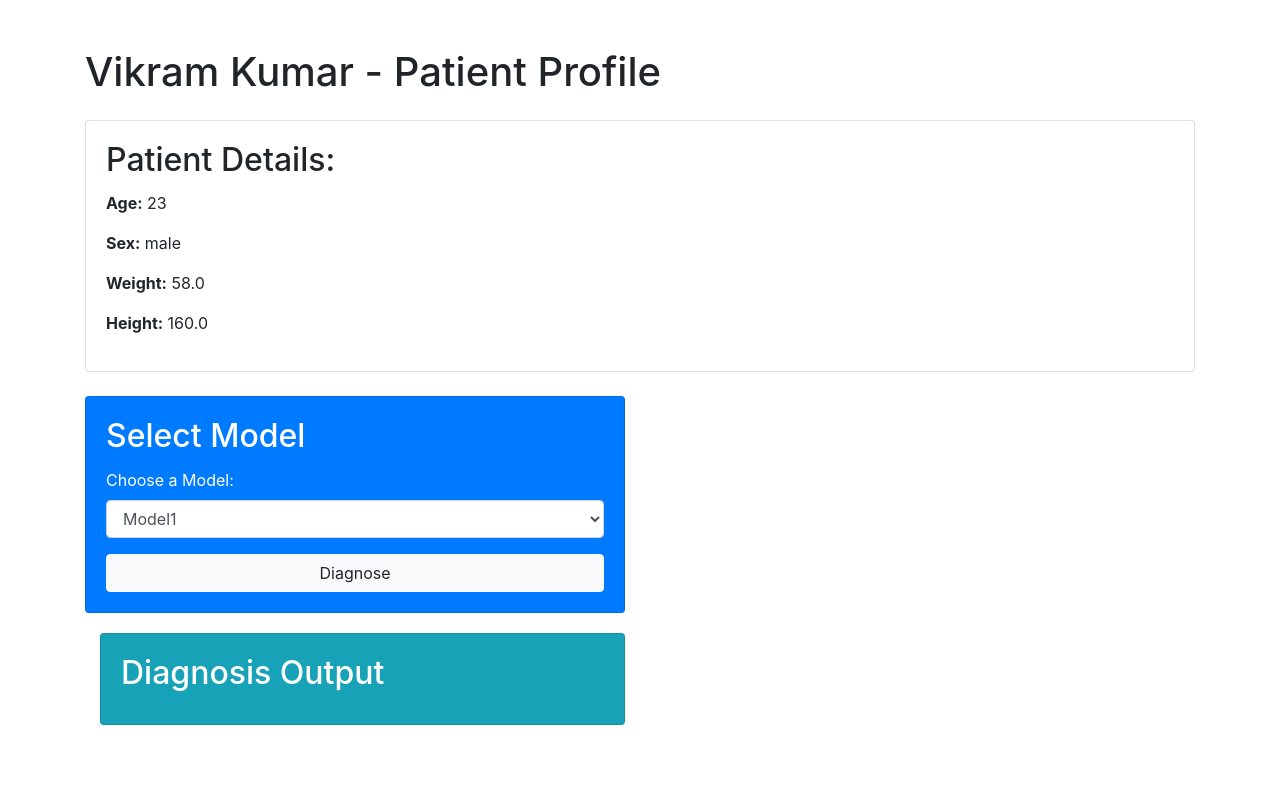
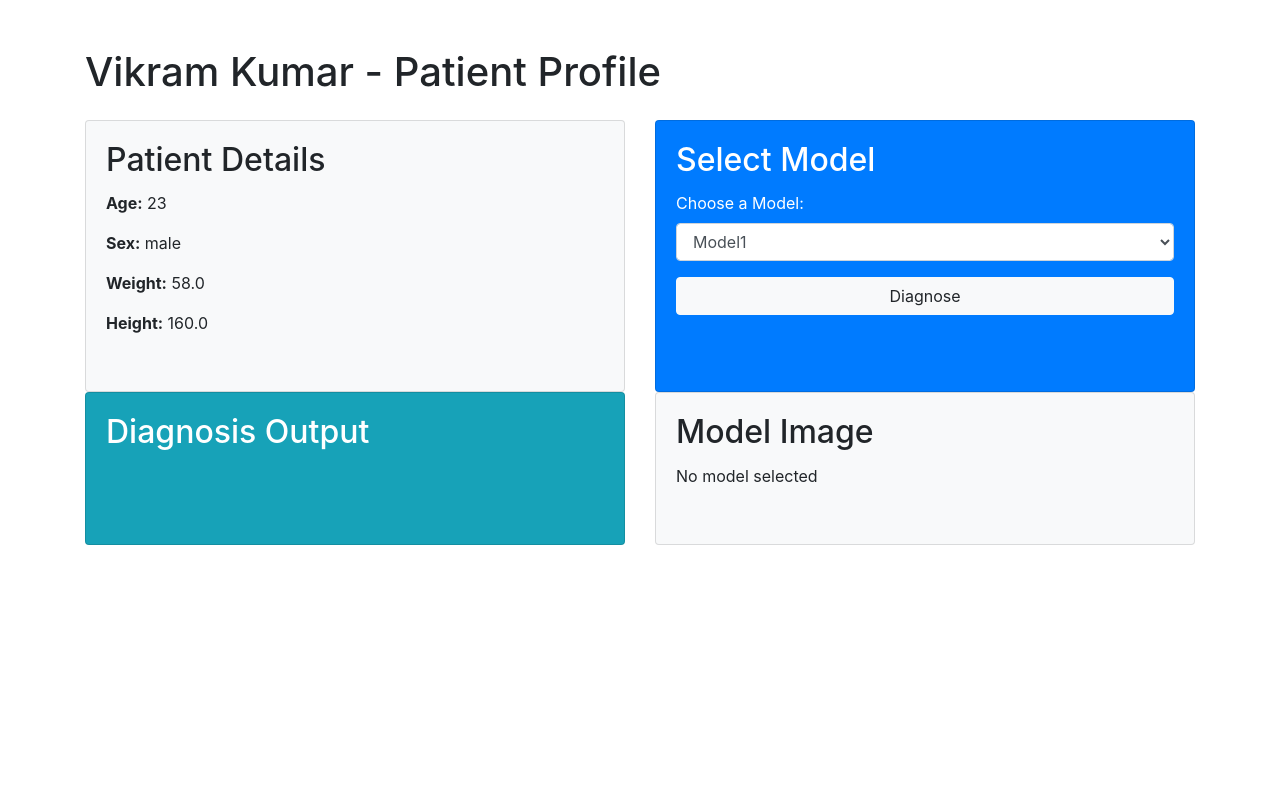
Before and after one commit to mastervikramk/Web_app_for_OSA_Diagnosis_using_Deep_Learning, a Django app: page /patient/1/new/ in a window 1280 px wide. Shown: the part 56-841 px from the top of the page. Run offline with Django 5.2, Linux system fonts and the light colour scheme; data comes from the database, SQL or seed files in the repository; some libraries are stand-ins or nearby versions.

Commit message:
model image added

```diff
--- a/osa_app/dashboard/views.py
+++ b/osa_app/dashboard/views.py
@@ -67,6 +67,7 @@ def new_patient_profile(request, patient_id):
 # MODEL_FILE_PATH = 'my_model.h5'
 # model = load_model(MODEL_FILE_PATH)
 import os
+from PIL import Image
 
 MODEL_DIRECTORY = 'models'
 def load_model_from_file(model_name):
@@ -75,7 +76,6 @@ def load_model_from_file(model_name):
         return load_model(model_path)
     else:
         raise FileNotFoundError(f"Model file '{model_name}.h5' not found.")
-
 
 
 def butter_bandpass(lowcut, highcut, fs, order=1):
@@ -172,6 +172,6 @@ def new_patient_profile(request, patient_id):
             else:
                 diagnosis_output = 'Normal'
 
-            return render(request, 'dashboard/new_patient_profile.html', {'patient': patient, 'diagnosis_output': diagnosis_output, 'apneac_events': num_ones, 'total_events': 420})
+            return render(request, 'dashboard/new_patient_profile.html', {'patient': patient, 'diagnosis_output': diagnosis_output, 'apneac_events': num_ones, 'total_events': 420, 'model': model_name})
 
-    return render(request, 'dashboard/new_patient_profile.html', {'patient': patient, 'model': model})
+    return render(request, 'dashboard/new_patient_profile.html', {'patient': patient, 'model': model_name})
--- a/osa_app/templates/dashboard/new_patient.html
+++ b/osa_app/templates/dashboard/new_patient.html
@@ -78,6 +78,7 @@
                             <input type="file" class="form-control-file" id="csv_file" name="csv_file" accept=".csv" required>
                         </div>
                         <div class="text-center">
+                            <input type="hidden" name="model" value="{{ selected_model }}">
                             <button type="submit" class="btn btn-primary btn-block">Submit</button>
                         </div>
                     </form>
--- a/osa_app/templates/dashboard/new_patient_profile.html
+++ b/osa_app/templates/dashboard/new_patient_profile.html
@@ -13,7 +13,8 @@
         }
 
         .content-wrapper {
-            min-height: calc(100vh - 50px); /* Subtracting the height of the footer */
+            min-height: calc(100vh - 50px);
+            /* Subtracting the height of the footer */
         }
     </style>
 </head>
@@ -47,21 +48,25 @@
             <div class="col-md-12 content-wrapper">
                 <h1 class="mb-4">{{ patient.first_name }} {{ patient.last_name }} - Patient Profile</h1>
                 <!-- Patient Details Card -->
-                <div class="card mb-4">
-                    <div class="card-body">
-                        <h2 class="card-title">Patient Details:</h2>
-                        <p><strong>Age:</strong> {{ patient.age }}</p>
-                        <p><strong>Sex:</strong> {{ patient.sex }}</p>
-                        <p><strong>Weight:</strong> {{ patient.weight }}</p>
-                        <p><strong>Height:</strong> {{ patient.height }}</p>
-                    </div>
-                </div>
 
                 <!-- Diagnosis and Result Cards -->
                 <div class="row">
+                    <!-- Patient Details Card -->
+                    <div class="col-md-6">
+                        <div class="card bg-light flex-item h-100">
+                            <div class="card-body">
+                                <h2 class="card-title">Patient Details</h2>
+                                <p><strong>Age:</strong> {{ patient.age }}</p>
+                                <p><strong>Sex:</strong> {{ patient.sex }}</p>
+                                <p><strong>Weight:</strong> {{ patient.weight }}</p>
+                                <p><strong>Height:</strong> {{ patient.height }}</p>
+                            </div>
+                        </div>
+                    </div>
+
                     <!-- Model Selection Form -->
-                    <div class="col-md-6 flex-item">
-                        <div class="card bg-primary text-white">
+                    <div class="col-md-6">
+                        <div class="card bg-primary text-white flex-item h-100">
                             <div class="card-body">
                                 <h2 class="card-title">Select Model</h2>
                                 <form method="POST" action="{% url 'new_patient_profile' patient.id %}">
@@ -79,17 +84,30 @@
                             </div>
                         </div>
                     </div>
-                </div>
+
                     <!-- Diagnosis Result Card -->
-                    <div class="col-md-6 flex-item">
-                        <div class="card bg-info text-white">
+                    <div class="col-md-6">
+                        <div class="card bg-info text-white flex-item h-100">
                             <div class="card-body">
                                 <h2 class="card-title">Diagnosis Output</h2>
                                 {% if diagnosis_output %}
                                 <p><b>{{ diagnosis_output }}</b></p>
-                                <p>Apneac Events: {{apneac_events}}</p>
-                                <p>Total Events: {{total_events}}</p>
-
+                                <p>Apneac Events: {{ apneac_events }}</p>
+                                <p>Total Events: {{ total_events }}</p>
+                                {% endif %}
+                            </div>
+                        </div>
+                    </div>
+                    {%load static%}
+                    <!-- Image Card -->
+                    <div class="col-md-6">
+                        <div class="card bg-light flex-item h-100">
+                            <div class="card-body">
+                                <h2 class="card-title">Model Image</h2>
+                                {% if model %}
+                                <img src="{% static 'css/' %}{{ model }}.png" class="img-fluid" alt="Model Image">
+                                {% else %}
+                                <p>No model selected</p>
                                 {% endif %}
                             </div>
                         </div>
```
